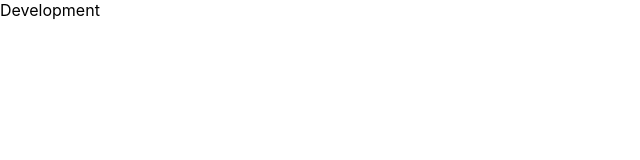
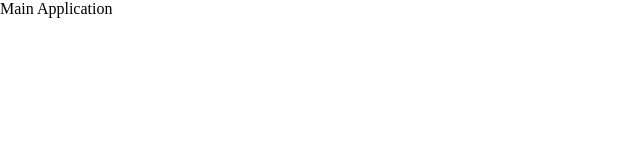
Before and after one commit to SantiagoGuerra/marvel-app, a React (Create React App) app: page / in a window 1280 px wide. Shown: the top 160 px of the page, without its empty margins (0-640 px from the left). Built offline with nearby package versions, Linux system fonts and the light colour scheme.

Commit message:
Implement basic arquitecture

```diff
--- a/package.json
+++ b/package.json
@@ -6,6 +6,7 @@
     "@testing-library/jest-dom": "^4.2.4",
     "@testing-library/react": "^9.3.2",
     "@testing-library/user-event": "^7.1.2",
+    "node-sass": "^4.14.1",
     "react": "^16.13.1",
     "react-dom": "^16.13.1",
     "react-scripts": "3.4.1"
--- /dev/null
+++ b/src/App.js
@@ -0,0 +1,11 @@
+import React from 'react';
+
+function App() {
+  return (
+    <div>
+      Main Application
+    </div>
+  );
+}
+
+export default App;
--- a/src/index.js
+++ b/src/index.js
@@ -1,10 +1,9 @@
 import React from 'react';
 import ReactDOM from 'react-dom';
-import './index.css';
+import './styles/main.scss';
+import App from './App';
 
 ReactDOM.render(
-  <div>
-    Development
-  </div>,
+  <App />,
   document.getElementById('root'),
 );
--- /dev/null
+++ b/src/styles/main.scss
@@ -0,0 +1,7 @@
+*,
+*::before,
+*::after {
+  margin: 0;
+  padding: 0;
+  box-sizing: border-box;
+}
```
Also changed, not shown: 1 other file (tests, documents, lock files or other folders).
